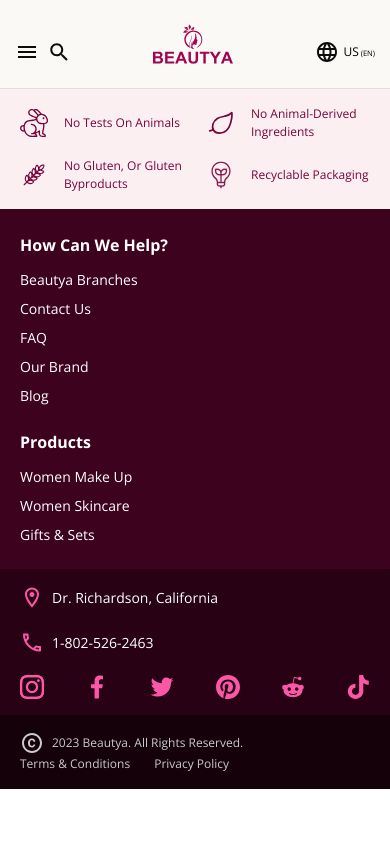
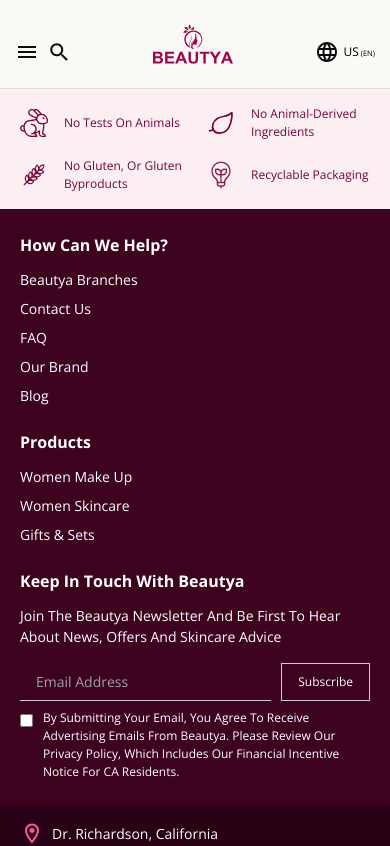
Before and after one commit to IsAmirMmd/beautya-react, a React (Create React App) app: page / in a window 390 px wide. Shown: the top 846 px of the page. Built offline with nearby package versions, Linux system fonts and the light colour scheme.

Commit message:
completing footer design

```diff
--- a/src/components/Footer.jsx
+++ b/src/components/Footer.jsx
@@ -17,7 +17,7 @@
   return (
     <footer>
       <section id="footer-badge" className="bg-pink-50 w-full">
-        <div className="max-w-[1440px] md:flex gap-x-[24px] mx-auto gap-y-[16px] grid grid-cols-2 lg:px-[108px] px-[20px] lg:py-[24px] py-[16px] justify-between text-pink-600 flex-wrap capitalize">
+        <div className="max-w-[1440px] md:flex gap-x-[24px] mx-auto gap-y-[16px] grid grid-cols-2 lg:px-[108px] md:px-[64px] px-[20px] lg:py-[24px] py-[16px] justify-between text-pink-600 flex-wrap capitalize">
           <div className="flex items-center gap-[16px]">
             <img
               className="md:w-[40px] w-[28px] aspect-square"
@@ -57,7 +57,7 @@
         </div>
       </section>
       <section id="footer-main" className="bg-pink-800 w-full">
-        <div className="max-w-[1440px] text-white md:px-[108px] mx-auto px-[20px] flex flex-wrap justify-between md:flex-row flex-col py-[24px]  md:py-[80px]">
+        <div className="max-w-[1440px] text-white lg:px-[108px] md:px-[64px] mx-auto px-[20px] flex flex-wrap justify-between md:flex-row flex-col py-[24px]  md:py-[80px]">
           <div className="capitalize md:text-24px text-16px font-bold">
             <h4 className="md:mb-[16px] mb-[12px]">How can we Help?</h4>
             <ul className="flex flex-col gap-[8px]">
@@ -108,7 +108,7 @@
               </li>
             </ul>
           </div>
-          <div className="capitalize lg:text-24px text-16px font-bold lg:max-w-[50%] lg:mt-0 mt-[24px] lg:block hidden">
+          <div className="capitalize lg:text-24px text-16px font-bold md:max-w-[100%] lg:max-w-[50%] lg:mt-0 md:mt-[36px] mt-[24px]">
             <h4 className="md:mb-[16px] mb-[12px]">
               keep in touch with beautya
             </h4>
@@ -143,7 +143,7 @@
         </div>
       </section>
       <section id="footer-contatc" className="bg-pink-900 w-full">
-        <div className="max-w-[1440px] gap-[20px] flex md:flex-row flex-col justify-between mx-auto md:px-[108px] px-[20px] py-[16px]">
+        <div className="max-w-[1440px] gap-[20px] flex md:flex-row flex-col justify-between mx-auto lg:px-[108px] md:px-[64px] px-[20px] py-[16px] md:items-center">
           <div
             id="place-details"
             className="flex gap-[20px] md:gap-0 md:flex-row flex-col"
@@ -184,7 +184,7 @@
         </div>
       </section>
       <section id="footer-copyright" className="bg-pink-950 w-full">
-        <div className="max-w-[1440px] md:px-[108px] px-[20px] py-[16px] flex flex-wrap items-center justify-between">
+        <div className="max-w-[1440px] lg:px-[108px] md:px-[64px] mx-auto px-[20px] py-[16px] flex flex-wrap items-center justify-between">
           <div className="flex text-neutral-400 items-center">
             <img src={copyRight} alt="copy right" />
             <p className="ml-[8px] text-12px">
```
